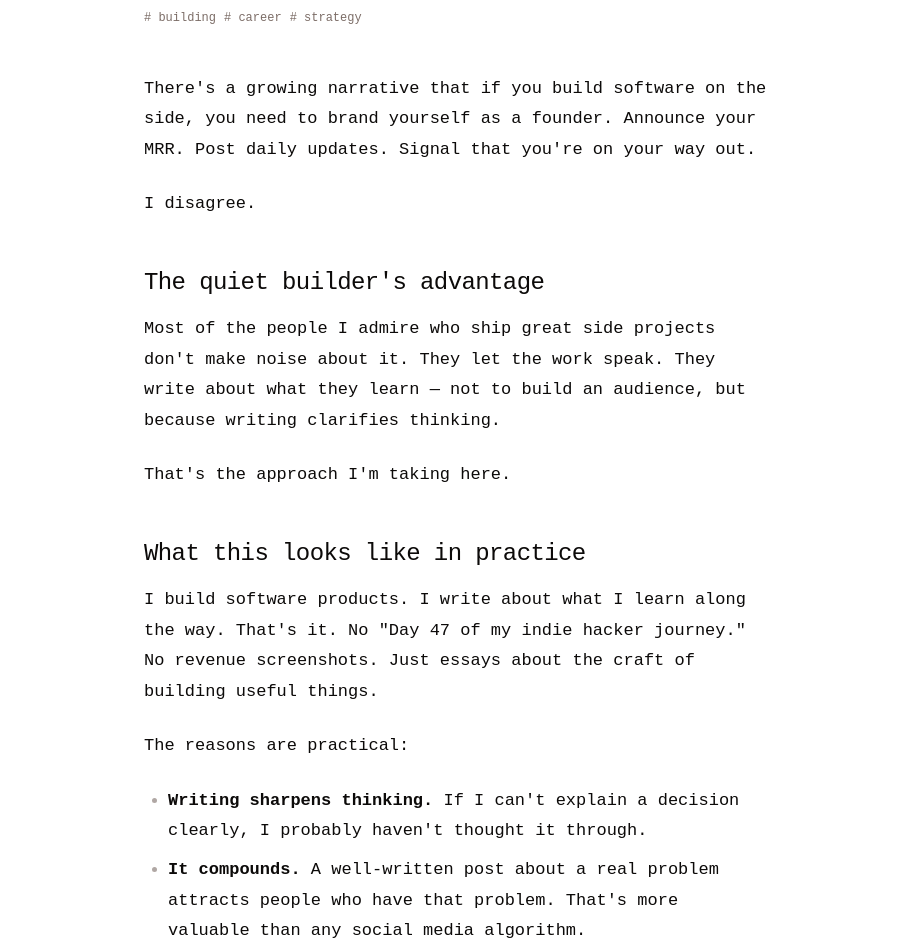
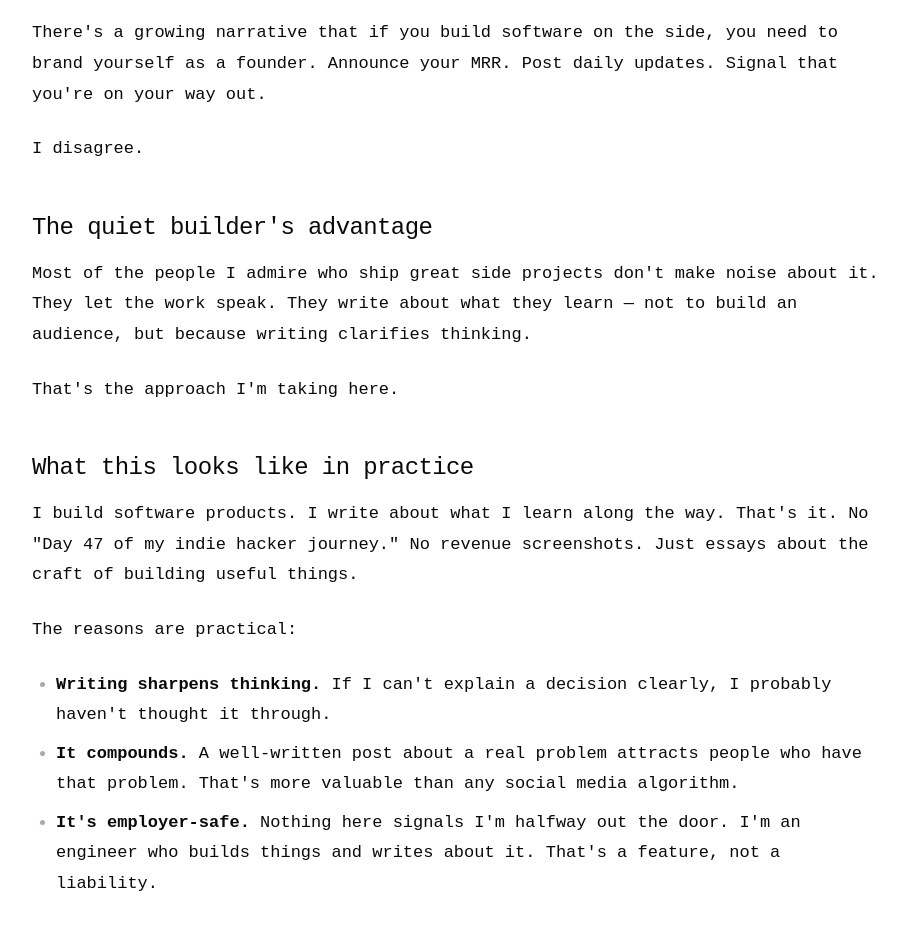
Before and after one commit to PrinceD96/danielmorales.me, an Astro site: page /blog/building-in-public-without-burning-bridges in a window 1280 px wide. Shown: the part 431-1375 px from the top of the page, without its empty margins (184-1090 px from the left). Built offline with nearby package versions, Linux system fonts and the light colour scheme; Astro itself is replaced by a stand-in of ours.

Commit message:
fix: widen blog post layout to max-w-4xl, remove max-w-prose

```diff
--- a/src/layouts/PostLayout.astro
+++ b/src/layouts/PostLayout.astro
@@ -92,7 +92,7 @@ const xShareUrl = `https://x.com/intent/tweet?url=${encodeURIComponent(postUrl)}
   />
 
   <article class="py-16 sm:py-24">
-    <div class="mx-auto max-w-2xl px-6">
+    <div class="mx-auto max-w-4xl px-6">
       <!-- Header -->
       <header class="mb-12 animate-slide-up">
         <a
--- a/src/styles/global.css
+++ b/src/styles/global.css
@@ -185,7 +185,7 @@
 
 @layer components {
   .prose {
-    @apply max-w-prose text-foreground font-mono;
+    @apply text-foreground font-mono;
     font-size: 1.0625rem;
     line-height: 1.8;
   }
```
